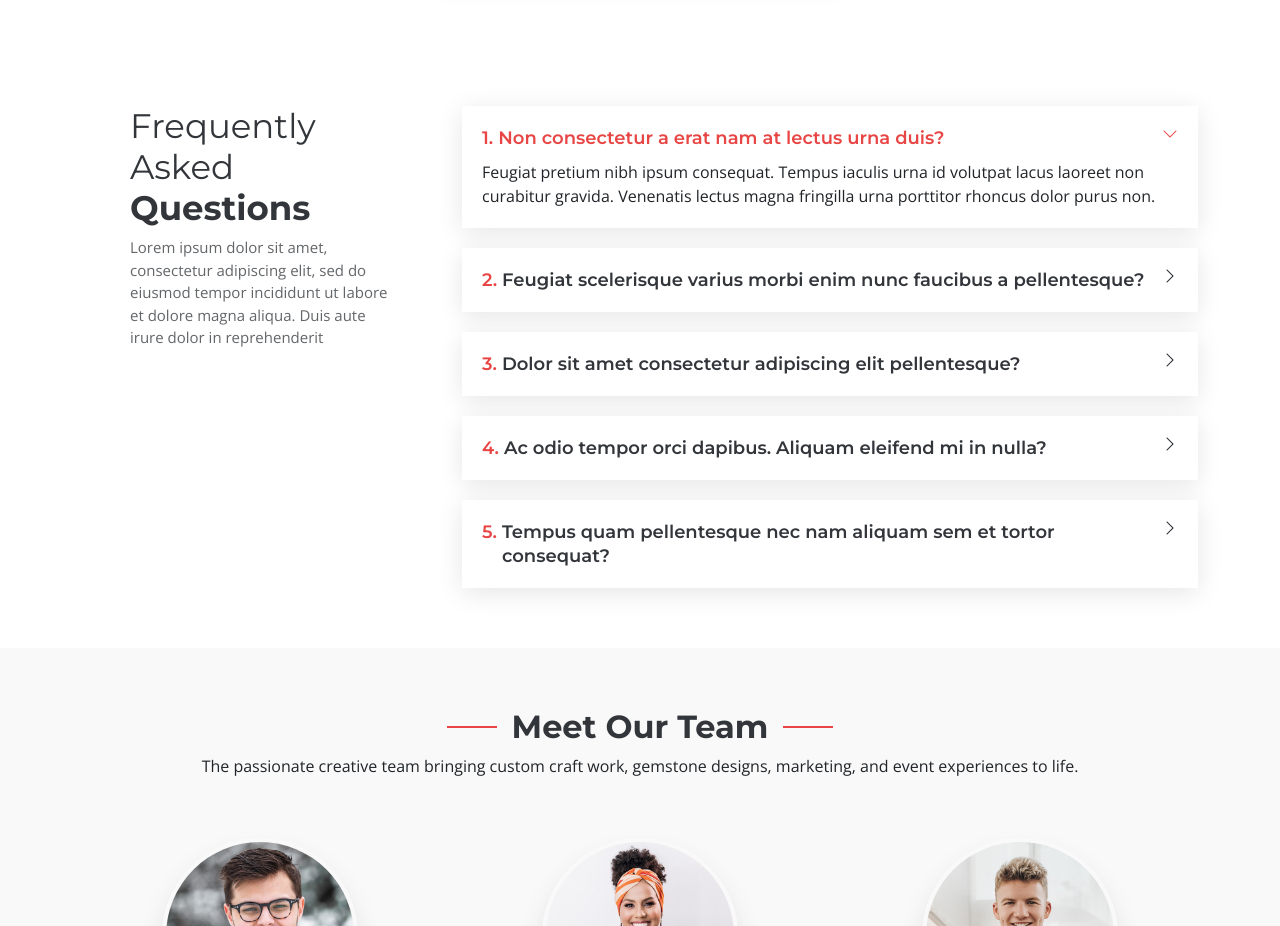
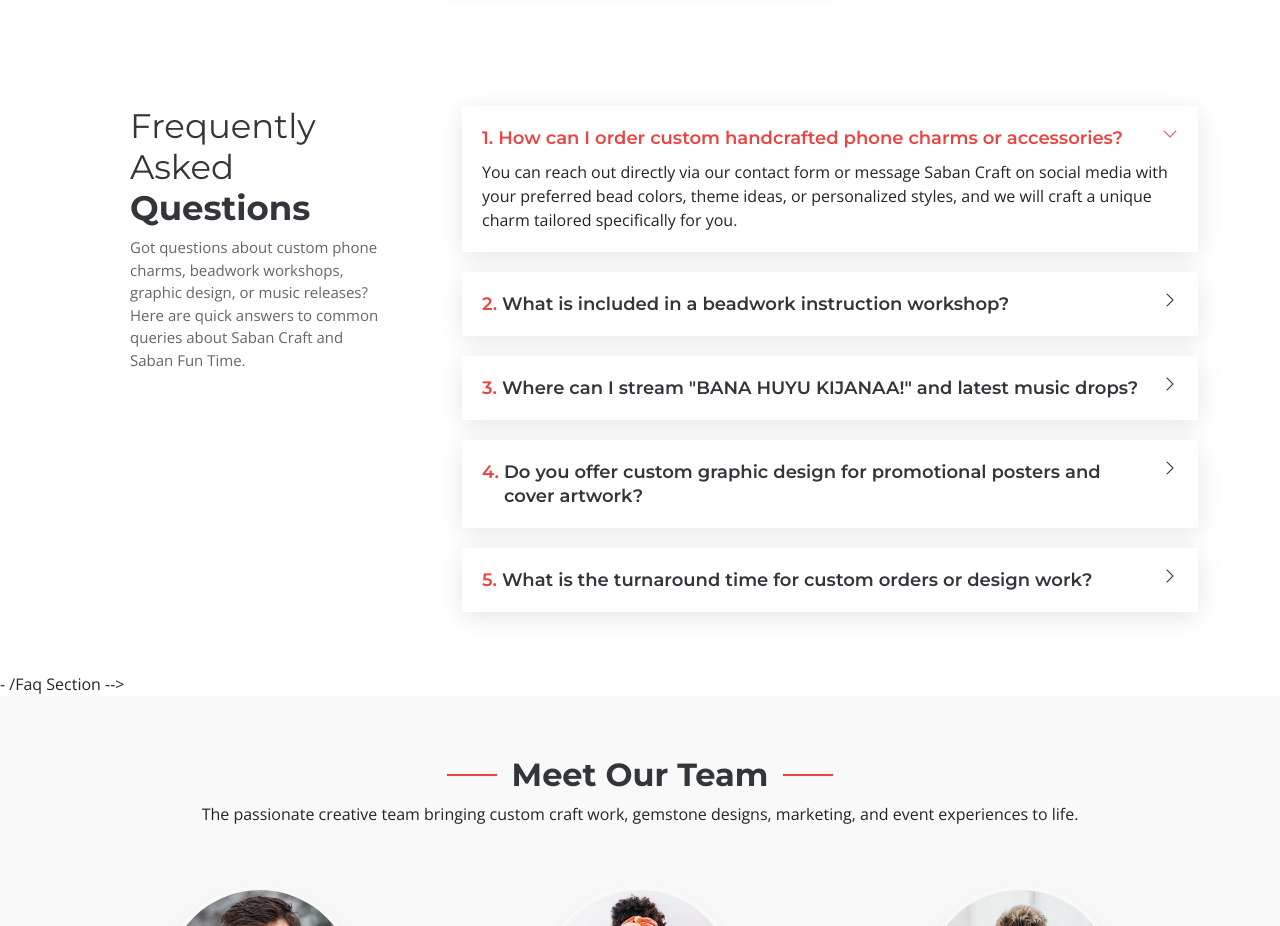
Before and after one commit to sabanstudios/saban, a website: page index.html in a window 1280 px wide. Shown: the part 6860-7786 px from the top of the page. Drawn offline with nearby package versions, Linux system fonts and the light colour scheme.

Commit message:
adjustments

```diff
--- a/index.html
+++ b/index.html
@@ -581,7 +581,7 @@
           <div class="content px-xl-5">
             <h3><span>Frequently Asked </span><strong>Questions</strong></h3>
             <p>
-              Lorem ipsum dolor sit amet, consectetur adipiscing elit, sed do eiusmod tempor incididunt ut labore et dolore magna aliqua. Duis aute irure dolor in reprehenderit
+              Got questions about custom phone charms, beadwork workshops, graphic design, or music releases? Here are quick answers to common queries about Saban Craft and Saban Fun Time.
             </p>
           </div>
         </div>
@@ -590,41 +590,41 @@
 
           <div class="faq-container">
             <div class="faq-item faq-active">
-              <h3><span class="num">1.</span> <span>Non consectetur a erat nam at lectus urna duis?</span></h3>
+              <h3><span class="num">1.</span> <span>How can I order custom handcrafted phone charms or accessories?</span></h3>
               <div class="faq-content">
-                <p>Feugiat pretium nibh ipsum consequat. Tempus iaculis urna id volutpat lacus laoreet non curabitur gravida. Venenatis lectus magna fringilla urna porttitor rhoncus dolor purus non.</p>
+                <p>You can reach out directly via our contact form or message Saban Craft on social media with your preferred bead colors, theme ideas, or personalized styles, and we will craft a unique charm tailored specifically for you.</p>
               </div>
               <i class="faq-toggle bi bi-chevron-right"></i>
             </div><!-- End Faq item-->
 
             <div class="faq-item">
-              <h3><span class="num">2.</span> <span>Feugiat scelerisque varius morbi enim nunc faucibus a pellentesque?</span></h3>
+              <h3><span class="num">2.</span> <span>What is included in a beadwork instruction workshop?</span></h3>
               <div class="faq-content">
-                <p>Dolor sit amet consectetur adipiscing elit pellentesque habitant morbi. Id interdum velit laoreet id donec ultrices. Fringilla phasellus faucibus scelerisque eleifend donec pretium. Est pellentesque elit ullamcorper dignissim. Mauris ultrices eros in cursus turpis massa tincidunt dui.</p>
+                <p>We supply all materials—including high-quality beads, strings, and tools—and provide step-by-step instruction for events, birthday parties, or private group sessions where participants learn to design their own custom phone charms and accessories.</p>
               </div>
               <i class="faq-toggle bi bi-chevron-right"></i>
             </div><!-- End Faq item-->
 
             <div class="faq-item">
-              <h3><span class="num">3.</span> <span>Dolor sit amet consectetur adipiscing elit pellentesque?</span></h3>
+              <h3><span class="num">3.</span> <span>Where can I stream "BANA HUYU KIJANAA!" and latest music drops?</span></h3>
               <div class="faq-content">
-                <p>Eleifend mi in nulla posuere sollicitudin aliquam ultrices sagittis orci. Faucibus pulvinar elementum integer enim. Sem nulla pharetra diam sit amet nisl suscipit. Rutrum tellus pellentesque eu tincidunt. Lectus urna duis convallis convallis tellus. Urna molestie at elementum eu facilisis sed odio morbi quis</p>
+                <p>You can listen to "BANA HUYU KIJANAA!" and stay updated on all upcoming hip-hop tracks directly through our blog, streaming platforms, and official social media updates.</p>
               </div>
               <i class="faq-toggle bi bi-chevron-right"></i>
             </div><!-- End Faq item-->
 
             <div class="faq-item">
-              <h3><span class="num">4.</span> <span>Ac odio tempor orci dapibus. Aliquam eleifend mi in nulla?</span></h3>
+              <h3><span class="num">4.</span> <span>Do you offer custom graphic design for promotional posters and cover artwork?</span></h3>
               <div class="faq-content">
-                <p>Dolor sit amet consectetur adipiscing elit pellentesque habitant morbi. Id interdum velit laoreet id donec ultrices. Fringilla phasellus faucibus scelerisque eleifend donec pretium. Est pellentesque elit ullamcorper dignissim. Mauris ultrices eros in cursus turpis massa tincidunt dui.</p>
+                <p>Yes, we design bold, professional event fliers, digital posters, and promotional graphics tailored for artists, events, and local brands using Adobe Photoshop.</p>
               </div>
               <i class="faq-toggle bi bi-chevron-right"></i>
             </div><!-- End Faq item-->
 
             <div class="faq-item">
-              <h3><span class="num">5.</span> <span>Tempus quam pellentesque nec nam aliquam sem et tortor consequat?</span></h3>
+              <h3><span class="num">5.</span> <span>What is the turnaround time for custom orders or design work?</span></h3>
               <div class="faq-content">
-                <p>Molestie a iaculis at erat pellentesque adipiscing commodo. Dignissim suspendisse in est ante in. Nunc vel risus commodo viverra maecenas accumsan. Sit amet nisl suscipit adipiscing bibendum est. Purus gravida quis blandit turpis cursus in</p>
+                <p>Turnaround depends on the complexity and order size, but most custom charm designs and digital poster projects are completed within 2 to 4 business days.</p>
               </div>
               <i class="faq-toggle bi bi-chevron-right"></i>
             </div><!-- End Faq item-->
@@ -636,7 +636,7 @@
 
     </div>
 
-  </section><!-- /Faq Section -->
+  </section>- /Faq Section -->
 
   <!-- Team Section -->
 <section id="team" class="team section light-background">
```
